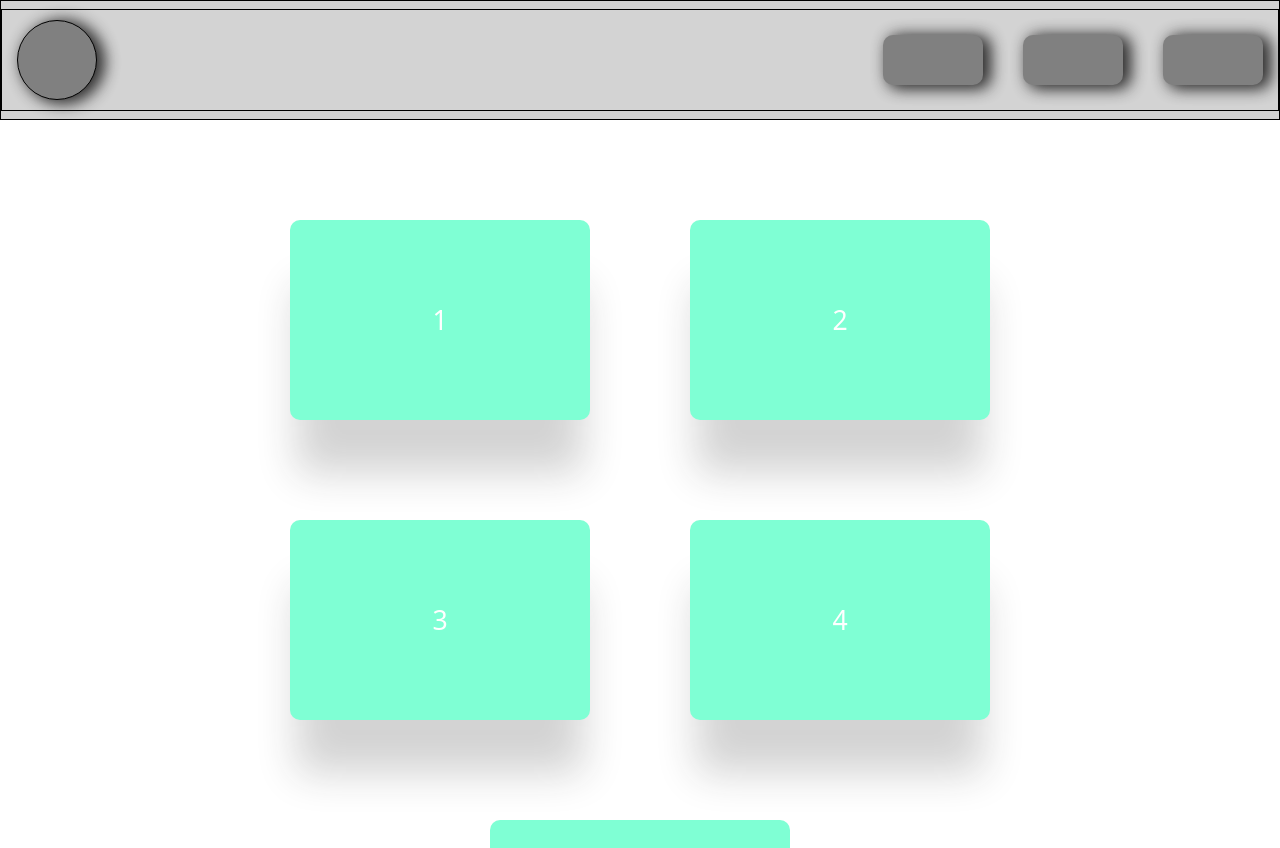
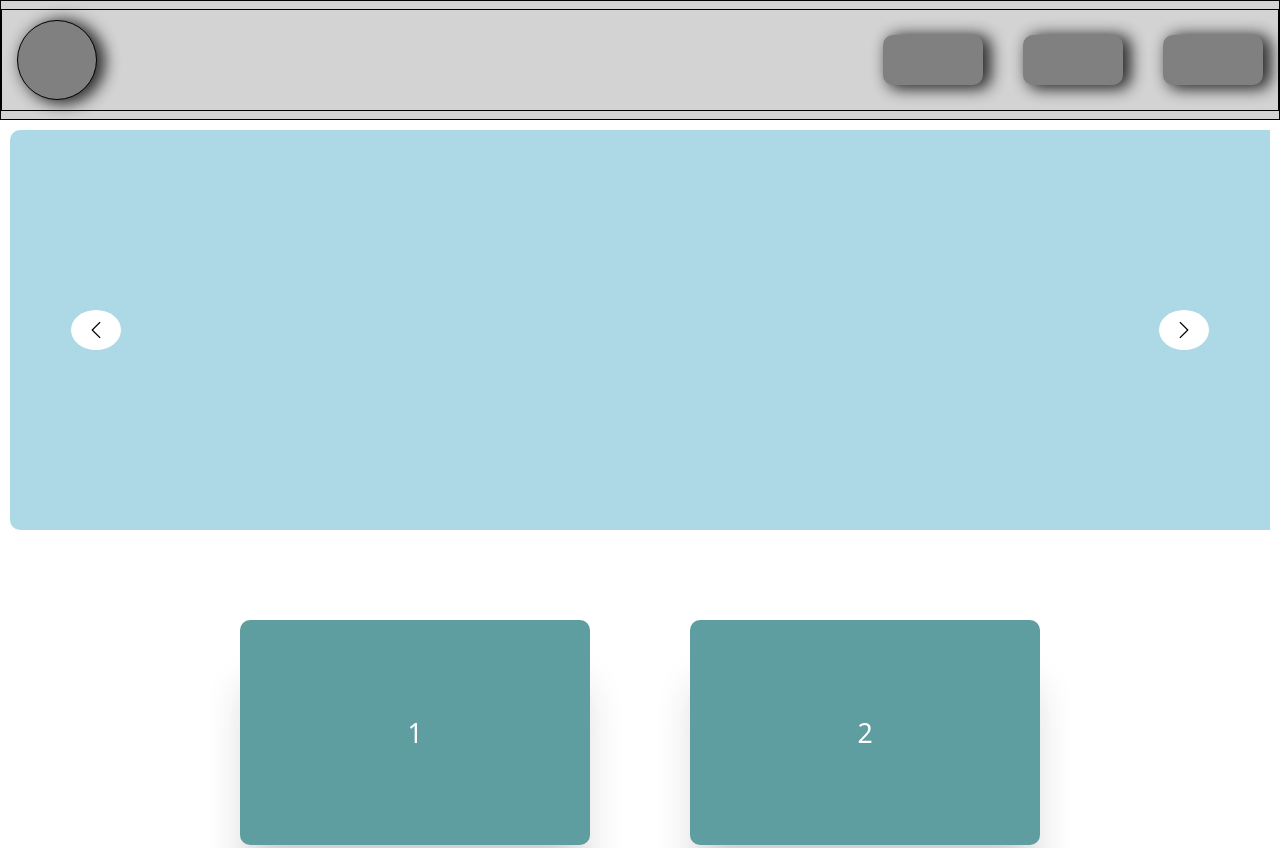
Before and after one commit to Raashid-build/Git-Practice, a plain HTML site: page index.html in a window 1280 px wide. Shown: the top 848 px of the page. Drawn offline with nearby package versions, Linux system fonts and the light colour scheme.

Commit message:
add carousel

```diff
--- a/index.html
+++ b/index.html
@@ -4,7 +4,7 @@
 <head>
   <meta charset="UTF-8">
   <meta name="viewport" content="width=device-width, initial-scale=1.0">
-  <title>Vinod Stainless Steel</title>
+  <title>Flex Box Properties</title>
   <link href="https://cdn.jsdelivr.net/npm/bootstrap@5.3.7/dist/css/bootstrap.min.css" rel="stylesheet"
     integrity="sha384-LN+7fdVzj6u52u30Kp6M/trliBMCMKTyK833zpbD+pXdCLuTusPj697FH4R/5mcr" crossorigin="anonymous">
 
@@ -17,6 +17,7 @@
 </head>
 
 <body>
+
   <header>
     <div class="navbar">
       <div class="navbar-container">
@@ -30,6 +31,35 @@
     </div>
   </header>
 
+  <div id="carousel" class="carousel slide carousel-fade">
+    <div class="carousel-inner">
+
+      <div class="carousel-item active">
+        <div class="carousel-item-1"></div>
+      </div>
+
+      <div class="carousel-item">
+        <div class="carousel-item-2"></div>
+      </div>
+
+      <div class="carousel-item">
+        <div class="carousel-item-3"></div>
+      </div>
+
+    </div>
+
+    <button class="carousel-control-prev" type="button" data-bs-target="#carousel" data-bs-slide="prev">
+      <i class="bi bi-chevron-left text-black"></i>
+      <span class="visually-hidden">Previous</span>
+    </button>
+
+    <button class="carousel-control-next" type="button" data-bs-target="#carousel" data-bs-slide="next">
+      <i class="bi bi-chevron-right text-black"></i>
+      <span class="visually-hidden">Next</span>
+    </button>
+
+  </div>
+
   <div class="frame">
     <div class="box">1</div>
     <div class="box">2</div>
--- a/style.css
+++ b/style.css
@@ -88,9 +88,63 @@
   }
 }
 
+.carousel {
+  margin: auto;
+  display: flex;
+  padding: 10px;
+}
+.carousel-item-1 {
+  width: 1800px;
+  height: 400px;
+  background-color: lightblue;
+  margin: auto;
+  border-radius: 10px;
+}
+.carousel-item-2 {
+  width: 1800px;
+  height: 400px;
+  background-color: aquamarine;
+  margin: auto;
+  border-radius: 10px;
+}
+.carousel-item-3 {
+  width: 1800px;
+  height: 400px;
+  background-color: lightcoral;
+  margin: auto;
+  border-radius: 10px;
+}
+
+.carousel-control-prev,
+.carousel-control-next {
+  background: none !important; /* remove Bootstrap's black overlay */
+  border: none;
+  opacity: 1; /* always visible */
+}
+
+.bi-chevron-left {
+  background-color: white; /* circle background */
+  border-radius: 50%; /* perfect circle */
+  padding: 5px 15px 5px; /* space around the icon */
+  font-size: 20px;
+  justify-content: center;
+  align-items: center;
+  align-content: center;
+}
+
+.bi-chevron-right {
+  background-color: white; /* circle background */
+  border-radius: 50%; /* perfect circle */
+  padding: 5px 15px 5px; /* space around the icon */
+  font-size: 20px;
+  justify-content: center;
+  align-items: center;
+  align-content: center;
+}
+
 .frame {
   display: flex;
-  padding: 100px;
+  padding: 80px;
   justify-content: center;
   flex-direction: row;
   align-items: center;
@@ -100,9 +154,9 @@
 }
 
 .box {
-  height: 300px;
-  width: 400px;
-  background-color: rgb(148, 148, 148);
+  width: 350px;
+  height: 225px;
+  background-color:cadetblue;
   font-size: 20pt;
   color: white;
   display: flex;
@@ -111,11 +165,3 @@
   box-shadow: rgba(35, 34, 34, 0.2) 0px 60px 40px -7px;
   border-radius: 10px;
 }
-
-@media (min-width: 800px) {
-  .box {
-    width: 300px;
-    height: 200px;
-    background-color: aquamarine;
-  }
-}
```
Also changed, not shown: Nav Img.jpg (deleted).
